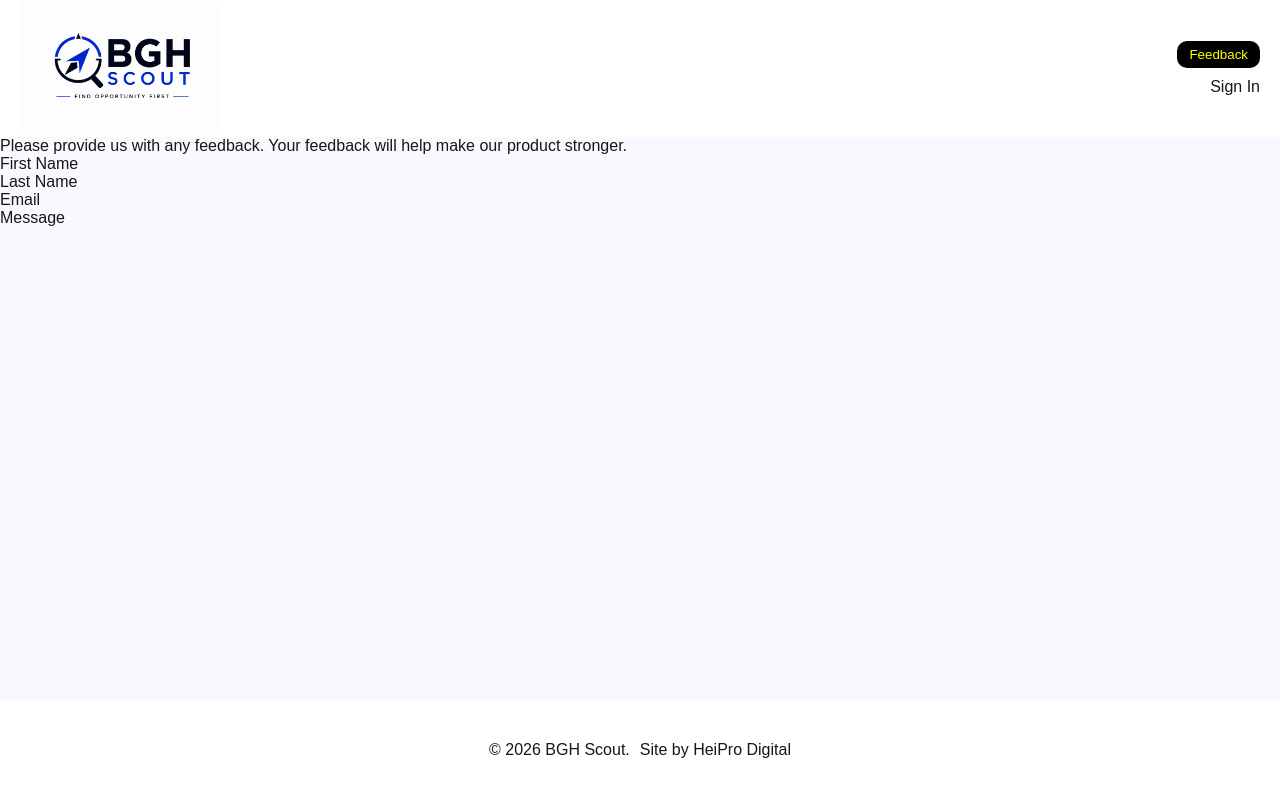
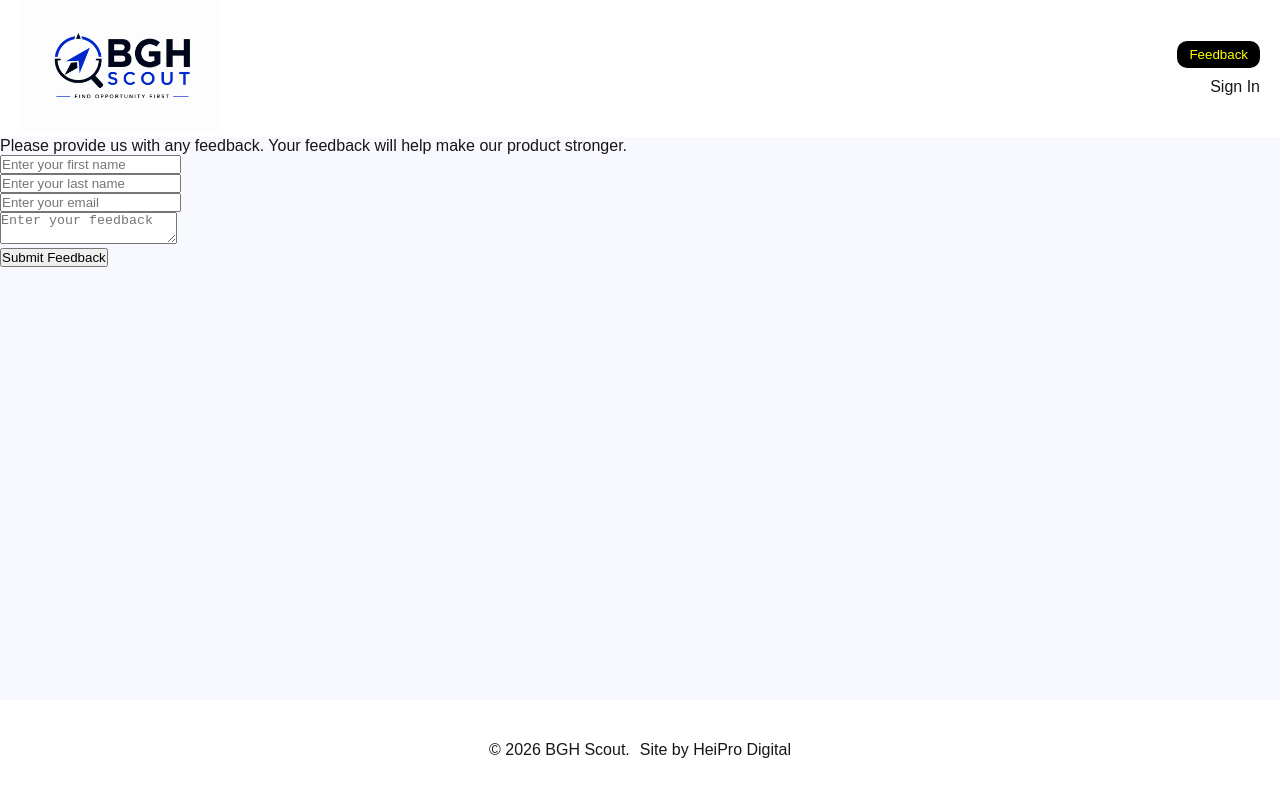
Before and after one commit to tyholland/bgh, a Next.js app: page /contact in a window 1280 px wide. Shown: the top 796 px of the page. Built offline with nearby package versions, Linux system fonts and the light colour scheme; no server answers.

Commit message:
add forms fields and redirects

```diff
--- a/package.json
+++ b/package.json
@@ -12,6 +12,7 @@
     "dayjs": "^1.11.20",
     "firebase": "^12.14.0",
     "jotai": "^2.20.0",
+    "mailto-link": "^2.0.0",
     "mixpanel-browser": "^2.79.0",
     "next": "16.2.6",
     "papaparse": "^5.5.3",
--- a/src/content/contact/contact.tsx
+++ b/src/content/contact/contact.tsx
@@ -1,14 +1,98 @@
 "use client";
 
+import { userAtom } from "@/caches/UserAtom";
+import { useAtomValue } from "jotai";
+import mailtoLink from "mailto-link";
+import { ChangeEvent, useState } from "react";
+
 const Contact = () => {
+  const user = useAtomValue(userAtom);
+  const [firstName, setFirstName] = useState<string>("");
+  const [lastName, setLastName] = useState<string>("");
+  const [userEmail, setUserEmail] = useState<string>("");
+  const [feedback, setFeedback] = useState<string>("");
+
+  const handleSubmit = () => {
+    mailtoLink({
+      to: "ty@heiprodigital.com",
+      subject: "BGH Feedback",
+      body: `First Name: ${firstName}\Last Name: ${lastName}\nEmail: ${userEmail}\nMessage: ${feedback}\n`,
+    });
+  };
+
+  const handleInputChange = (
+    e: ChangeEvent<HTMLInputElement>,
+    type: string,
+  ) => {
+    const val = e.target.value;
+
+    switch (type) {
+      case "firstName":
+        setFirstName(val);
+        break;
+      case "lastName":
+        setLastName(val);
+        break;
+      case "email":
+        setUserEmail(val);
+        break;
+      default:
+        setFirstName(val);
+        break;
+    }
+  };
+
+  const handleFeedback = (e: ChangeEvent<HTMLTextAreaElement>) => {
+    const val = e.target.value;
+
+    setFeedback(val);
+  };
+
   return (
     <div>
       Please provide us with any feedback. Your feedback will help make our
       product stronger.
-      <div>First Name</div>
-      <div>Last Name</div>
-      <div>Email</div>
-      <div>Message</div>
+      <div>
+        <input
+          type="text"
+          name="firstName"
+          onChange={(e) => handleInputChange(e, "firstName")}
+          placeholder="Enter your first name"
+          value={
+            user ? user.displayName?.split(" ")[0] || undefined : undefined
+          }
+        />
+      </div>
+      <div>
+        <input
+          type="text"
+          name="lastName"
+          onChange={(e) => handleInputChange(e, "lastName")}
+          placeholder="Enter your last name"
+          value={
+            user ? user.displayName?.split(" ")[1] || undefined : undefined
+          }
+        />
+      </div>
+      <div>
+        <input
+          type="email"
+          name="email"
+          onChange={(e) => handleInputChange(e, "email")}
+          placeholder="Enter your email"
+          value={user ? user.email || undefined : undefined}
+          required
+        />
+      </div>
+      <div>
+        <textarea
+          name="feedback"
+          onChange={handleFeedback}
+          placeholder="Enter your feedback"
+          required
+        />
+      </div>
+      <button onClick={handleSubmit}>Submit Feedback</button>
     </div>
   );
 };
```
Also changed, not shown: src/content/sign-in/sign-in.tsx (+51 -6 lines), src/content/sign-up/sign-up.tsx (+18 -7 lines), 1 other file (tests, documents, lock files or other folders).
